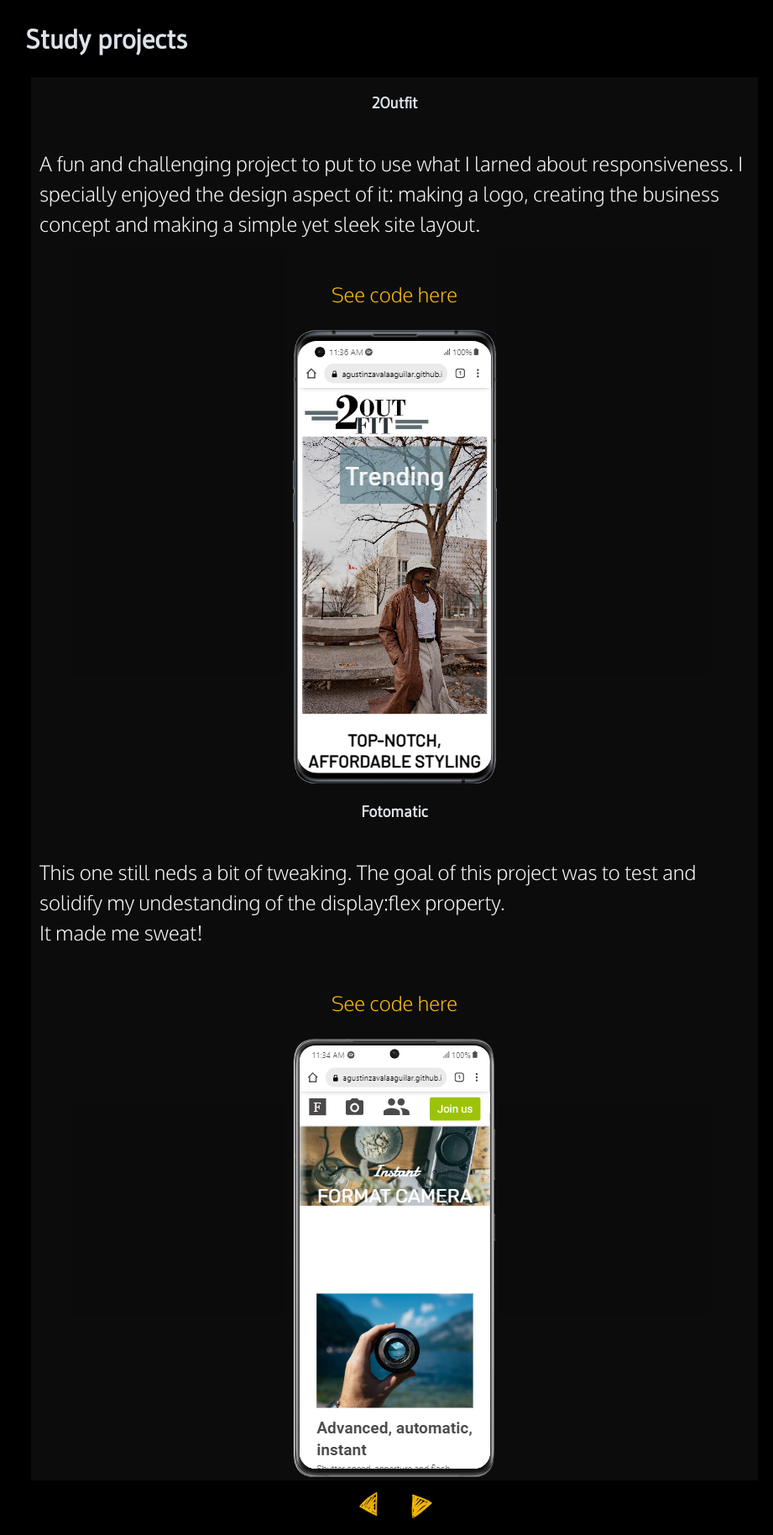
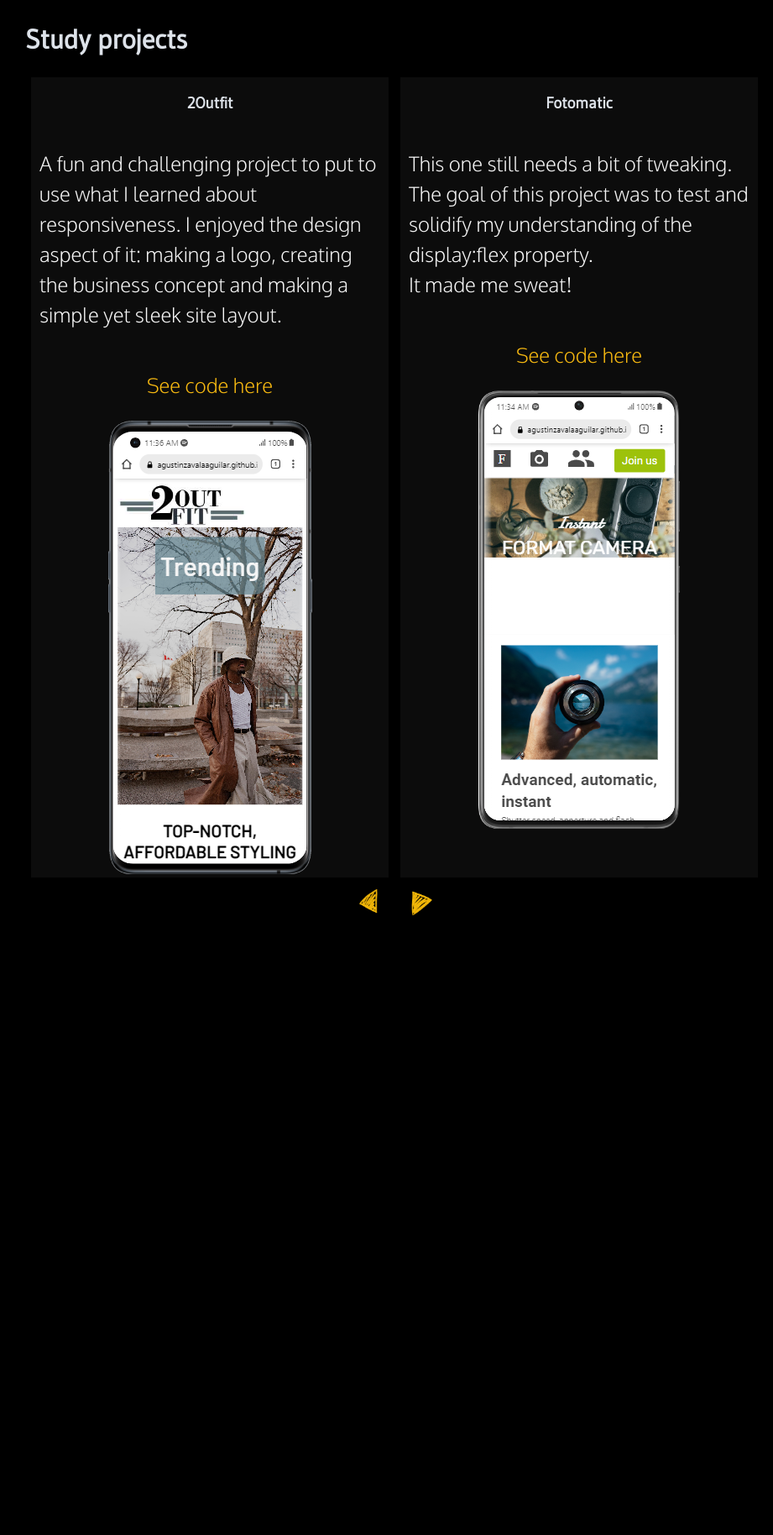
Before and after one commit to agustinZavalaAguilar/portfolio3-wp, a PHP site: page /html/work.html in a window 1280 px wide. Shown: the part 213-2041 px from the top of the page at 84% size, without its empty margins (170-1091 px from the left). After the commit the page ends 1303 px from the top, so only its background shows below. Run offline with PHP 8.4, Linux system fonts and the light colour scheme; some web fonts are replaced.

Commit message:
Spellcheck and project cards styling for desktop view

```diff
--- a/css/style.css
+++ b/css/style.css
@@ -91,6 +91,11 @@ header {
     margin-left: .2em;
     color: rgb(247, 185, 17);
     z-index: 1;
+}
+
+.statement {
+    font-size: 2em;
+    font-weight: 400;
 }
 
 @media  (min-width: 330px) and (max-width: 750px) {
@@ -320,7 +325,18 @@ svg {
     align-items: center;
     margin: 0 7px;
     padding: 0 10px;
+}
 
+@media (min-width: 483px) {
+
+    .cards-container {
+        display: flex;
+        justify-content: space-between;
+    }
+
+    .card {
+        width: 55%;
+    }
 }
 
 /*-------------Contact-------------------------*/
--- a/html/contact.html
+++ b/html/contact.html
@@ -32,11 +32,11 @@
                 we may channel our collective energies towards solving
                 challenging problems while keeping ego friction
                 to the minimum possible.
-                If this is also your goal, I’d love to have a chat with you!
+                If this is also your goal, I would love to have a chat with you!
             </p>
             <p>
-                Please feel free to send an email to <u>movil82@gmail.com</u> or to contact me through
-                linkedin or github.
+               Feel free to send an email to <u>movil82@gmail.com</u> or to contact me through
+                Linkedin or Github.
             </p>
 
             <div class="icon-box">
--- a/html/work.html
+++ b/html/work.html
@@ -24,25 +24,28 @@
         </div>
     </header>
     <main>
+        <h2>Study projects</h2>
         <div class="cards-container">
-            <h2>Study projects</h2>
-            <div class="card">
+
                 <!------------------------study project 1------------>
 
+            <div class="card">
                 <h3>2Outfit</h3>
-                <p>A fun and challenging project to put to use what I larned about responsiveness.
-                   I specially enjoyed the design aspect of it: making a logo, creating the business
+                <p>A fun and challenging project to put to use what I learned about responsiveness.
+                   I enjoyed the design aspect of it: making a logo, creating the business
                    concept and making a simple yet sleek site layout.
                 </p>
                 <a href="https://github.com/agustinZavalaAguilar/2outfit"><p id="click-here">See code here</p></a>
                 <a href="https://agustinzavalaaguilar.github.io/2outfit/">
                     <img src="../resources/projects/2outfit.png" alt="project 1 view">
                 </a>
-                 <!------------------------study project ------------>
+            </div>
+                 <!------------------------study project 2------------>
 
+            <div class="card">
                  <h3>Fotomatic</h3>
-                 <p>This one still neds a bit of tweaking. The goal of this project
-                     was to test and solidify my undestanding of the display:flex property.<br>
+                 <p>This one still needs a bit of tweaking. The goal of this project
+                     was to test and solidify my understanding of the display:flex property.<br>
                      It made me sweat!
                  </p>
                  <a href="https://github.com/agustinZavalaAguilar/fotomatic"><p id="click-here">See code here</p></a>
@@ -50,6 +53,7 @@
                      <img src="../resources/projects/fotomatic.png" alt="project 1 view">
                  </a>
             </div>
+
         </div>
     </main>
 
```
Also changed, not shown: html/about.html (+15 -16 lines).
